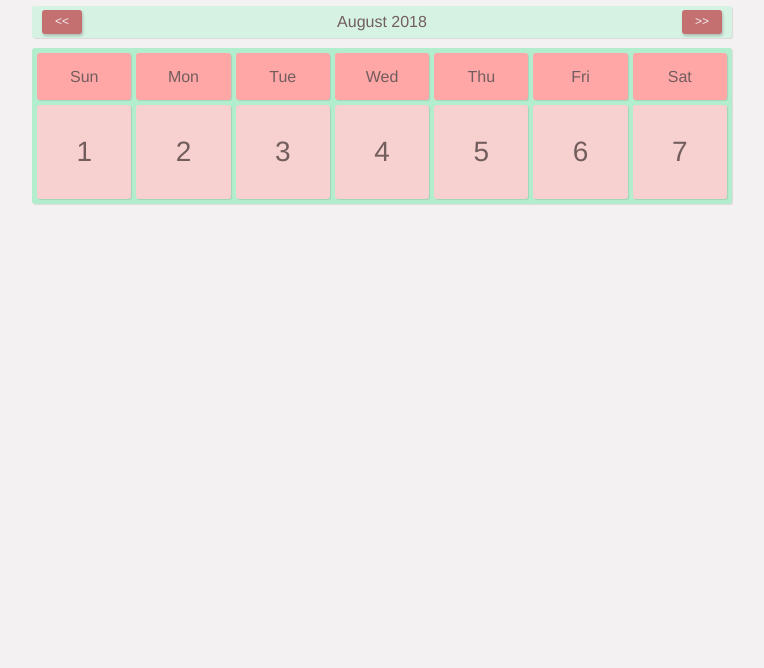
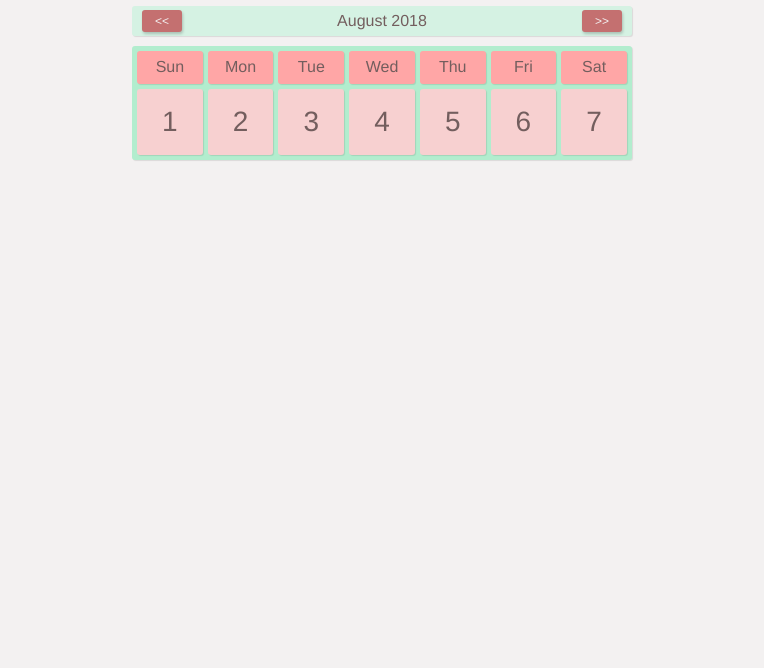
Before and after one commit to anoopelias/tranquility-calendar, a plain HTML site: page index.html in a window 1280 px wide. Shown: the part 132-800 px from the top of the page, without its empty margins (258-1022 px from the left). Drawn offline with Linux system fonts and the light colour scheme.

Commit message:
Changed field size to 500px
500px is ideal for showing entire 42 cells. Also this means we change
the variable height of month bar to fixed height

Signed-off-by: anoopelias <anoopelias@gmail.com>

```diff
--- a/main.scss
+++ b/main.scss
@@ -1,4 +1,4 @@
-$field-width: 700px;
+$field-width: 500px;
 $grid-spacing: 5px;
 $grid-row-cells: 7;
 $grid-rows: 4;
@@ -31,7 +31,7 @@ body {
     justify-content: space-between;
     align-items: center;
     background: #d5f2e3;
-    height: $tile-size/3;
+    height: 30px;
     margin-bottom: 10px;
     border-radius: 3px;
     box-shadow: 1px 1px 1px rgba(0, 0, 0, .1);
@@ -44,8 +44,8 @@ body {
     color: #f3f1f1;
     width: 40px;
     font-size: 12px;
-    height: ($tile-size/3 - 8px);
-    line-height: ($tile-size/3 - 8px);
+    height: 22px;
+    line-height: 22px;
     text-align: center;
     cursor: pointer;
 }
```
Also changed, not shown: main.css.
